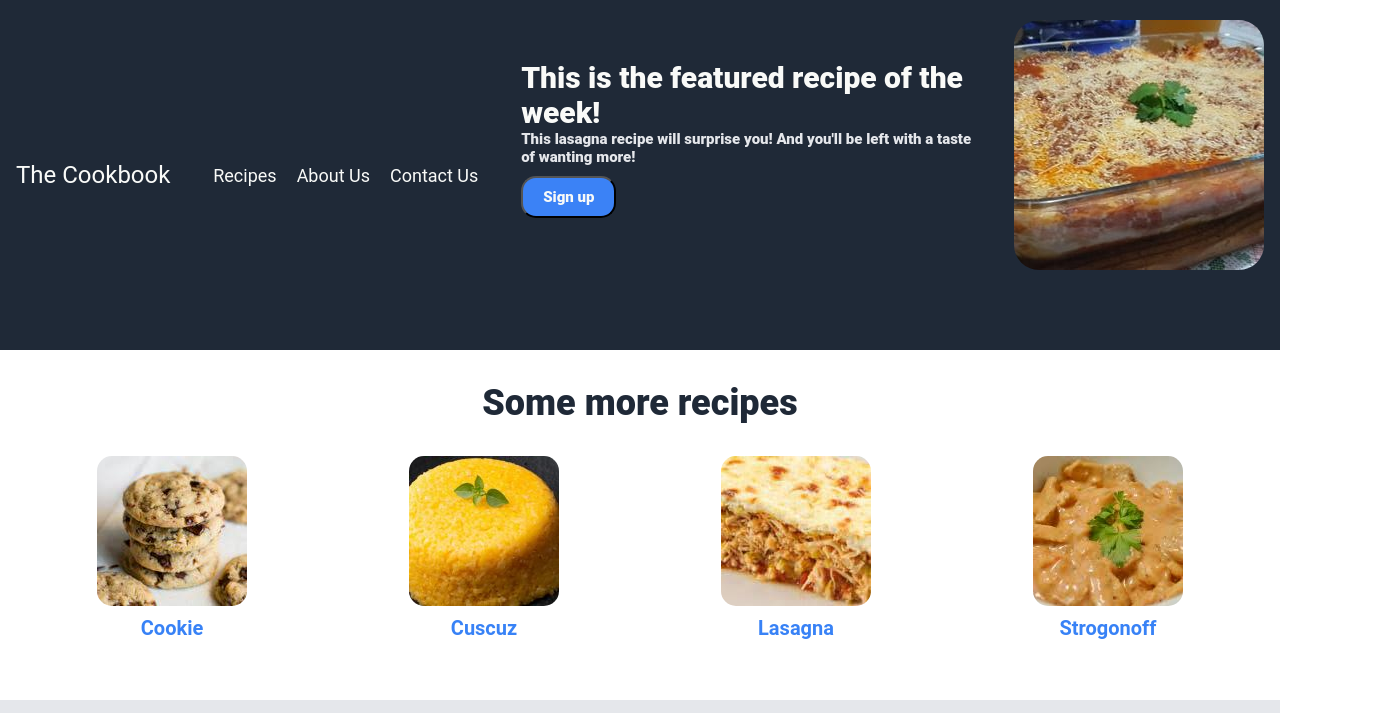
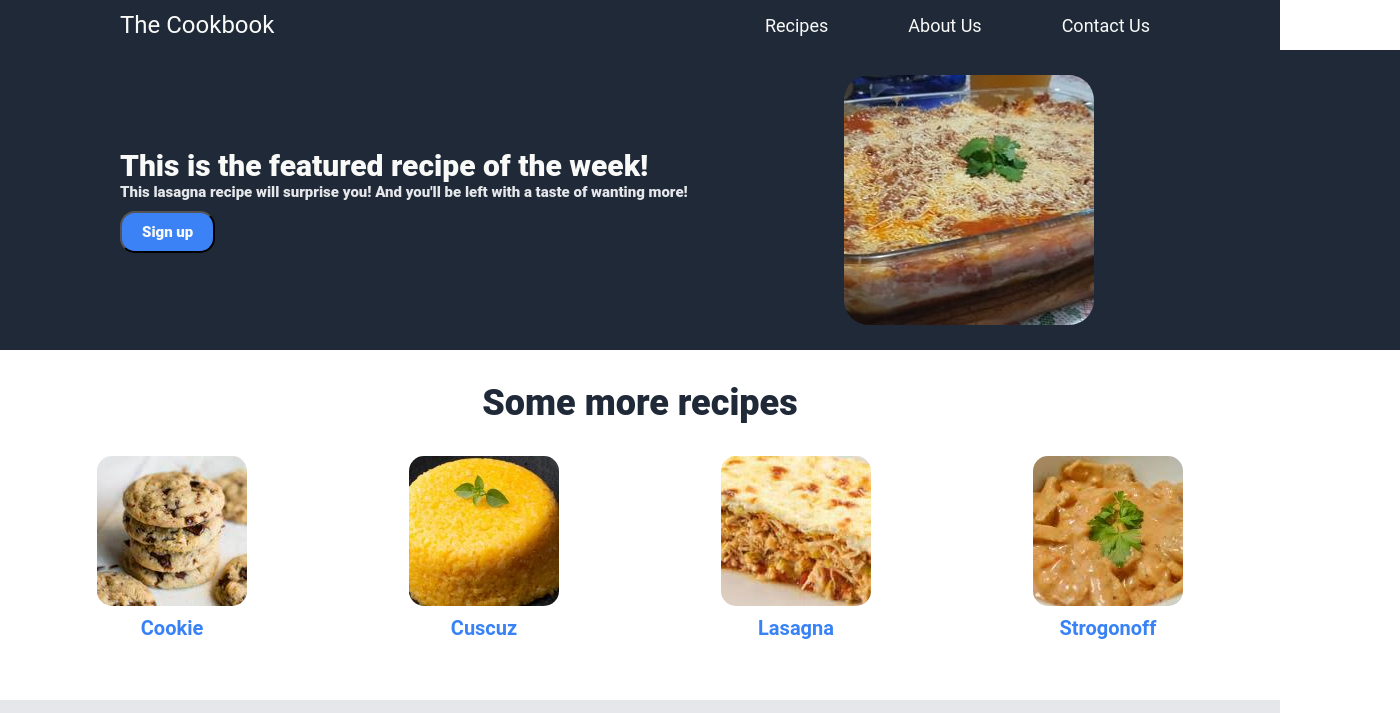
Before and after one commit to YuriSouzaDev/landing-page, a plain HTML site: page index.html in a window 1280 px wide. Shown: the top 713 px of the page, 1400 px wide, since content can reach past the window. Drawn offline with Linux system fonts and the light colour scheme.

Commit message:
Correction

```diff
--- a/index.html
+++ b/index.html
@@ -10,22 +10,22 @@
     <div class="header">
             <div class="logo">The Cookbook</div>
 
-        <div class="recipes">
+            <div class="right">
                 <ul>
                     <li><a href="#">Recipes</a></li>
                     <li><a href="#">About Us</a></li>
                     <li><a href="#">Contact Us</a></li>
                 </ul>
             </div>
+    </div>
 
     <div class="header-text">
         <h3>This is the featured recipe of the week!</h3>
         <p>This lasagna recipe will surprise you! And you'll be left with a taste of wanting more!</p>
         <button class="signup">Sign up</button>
-        </div>
+
 
         <div class="banner"><a href="#"><img src="./images/lasagna.jpeg"/></a></div>
-
     </div>
 
     <div class="container">
--- a/main.css
+++ b/main.css
@@ -12,11 +12,11 @@ body {
     display: flex;
     background-color: #1F2937;
     max-width: 100%;
-    height: 350px;
+    height: 50px;
     color: #F9FAF8;
-    padding: 0 16px;
+    padding-left: 120px;
     justify-content: space-between;
-    flex-wrap: wrap;
+    align-items: center;
 }
 
 .logo {
@@ -28,7 +28,7 @@ body {
 ul {
     display: flex;
     list-style: none;
-    gap: 20px;
+    gap: 80px;
     margin: 0;
     padding: 0;
 }
@@ -38,24 +38,27 @@ a {
     color: #F9FAF8;
 }
 
-.recipes {
+.right {
     display: flex;
     font-size: 18px;
-    justify-content: space-between;
+    justify-content: space-evenly;
     text-align: center;
     align-self: center;
     flex-shrink: 0;
+    padding-right: 130px;
 }
 
 .header-text {
     display: flex;
     background-color: #1F2937;
-    width: 450px;
-    height: 200px;
+    width: 100%;
+    height: 300px;
     color: #F9FAF8;
     flex-flow: column wrap;
-    margin-top: 60px
+    justify-content: center;
+    padding-left: 120px;
 }
+
 
 
 .header-text h3 {
@@ -74,11 +77,13 @@ a {
 .banner {
     width: 250px;
     height: 250px;
-    margin-top: 20px;
     border-radius: 30px;
+    padding-right: 150px;
 }
 
 .banner img {
+    height: 250px;
+    width: 250px;
     border-radius: 10%;
 }
 
@@ -133,7 +138,7 @@ a {
 }
 
 .quote {
-    padding: 16px 5%;
+    padding: 50px 10%;
     font-size: 30px;
     font-weight: lighter;
     font-style: italic;
```
Lines whose indentation alone changed are shown as unchanged.
